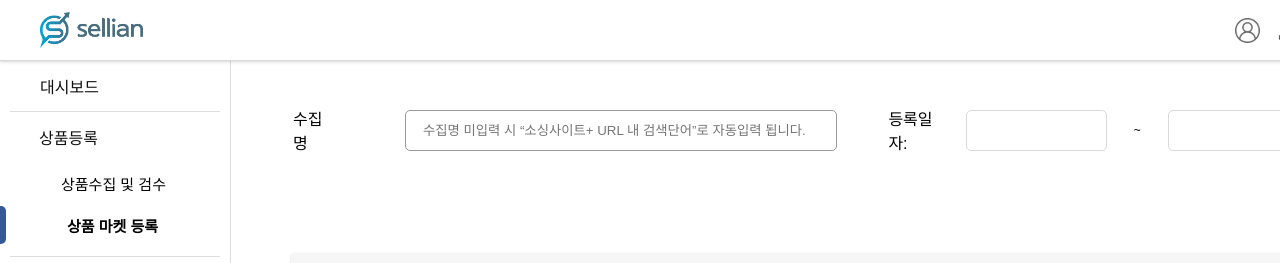
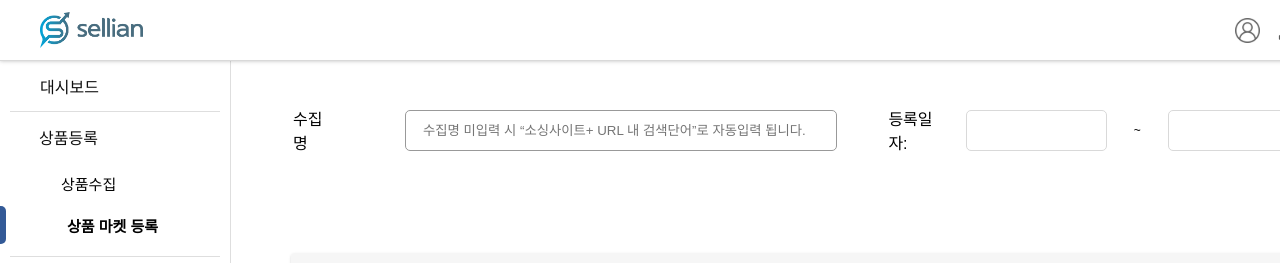
Before and after one commit to eejoy1212/selian-front, a React (Create React App) app: page /gift-register in a window 1280 px wide. Shown: the top 263 px of the page. Built offline with nearby package versions, Linux system fonts and the light colour scheme; a web font is replaced by a local one.

Commit message:
상품 수집 및 검수 탭 명칭을 상품 수집으로 수정

```diff
--- a/src/Layout/Dashboard.tsx
+++ b/src/Layout/Dashboard.tsx
@@ -114,7 +114,7 @@ export function Dashboard(props: IDashboardProps) {
               style={{
                 fontWeight:location.pathname === '/gift-check'?700:500
               }}
-              >상품수집 및 검수</span>
+              >상품수집</span>
             </DefaultMenuItem>
             <DefaultMenuItem
               onClick={() => {
@@ -275,7 +275,7 @@ export function Dashboard(props: IDashboardProps) {
           </DefaultMenu>
         </SideBar>
         {/* 옵션필터 */}
-      {location.pathname==="/gift-check"&&  <OptionFilter>
+      {(location.pathname==="/gift-check")&&  <OptionFilter>
           <OptionWrapper>
             {/* 소싱사이트 */}
             <SourcingSiteSet>
```
